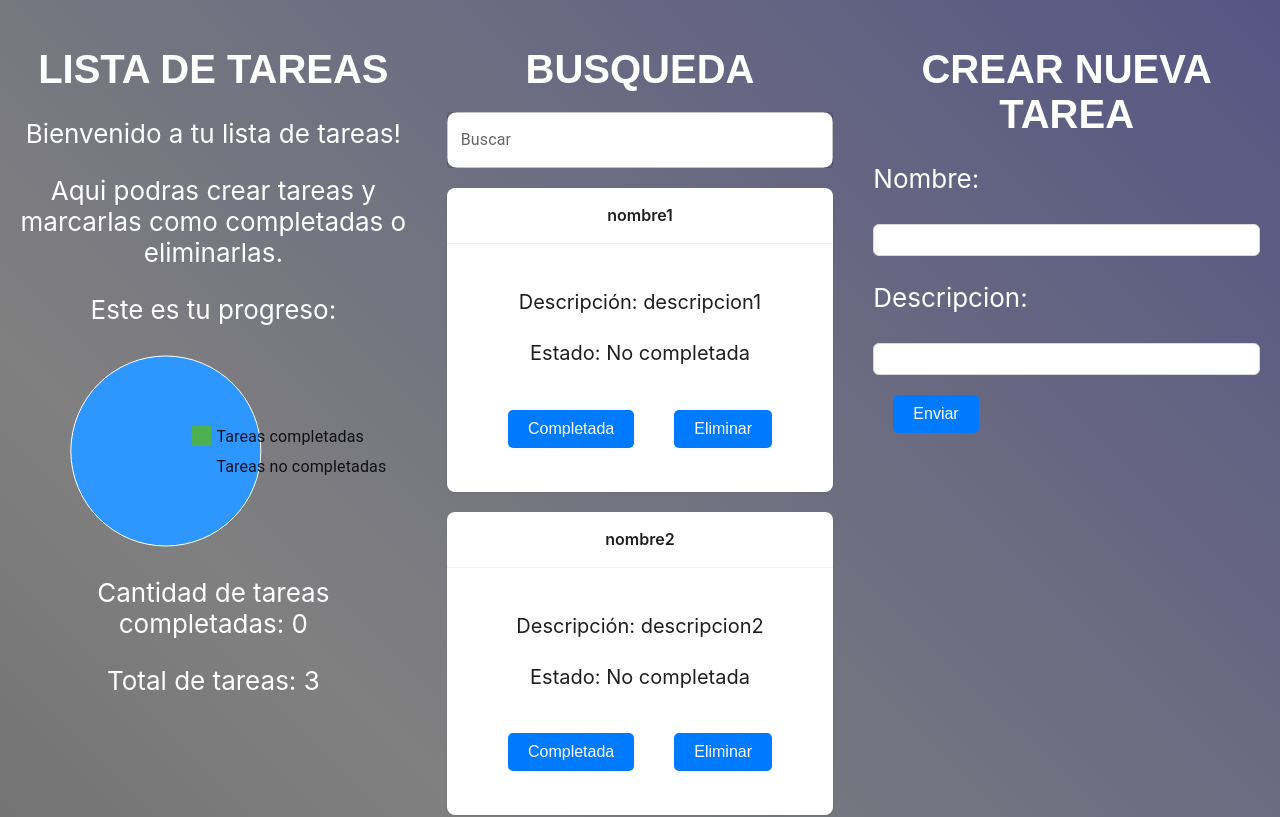
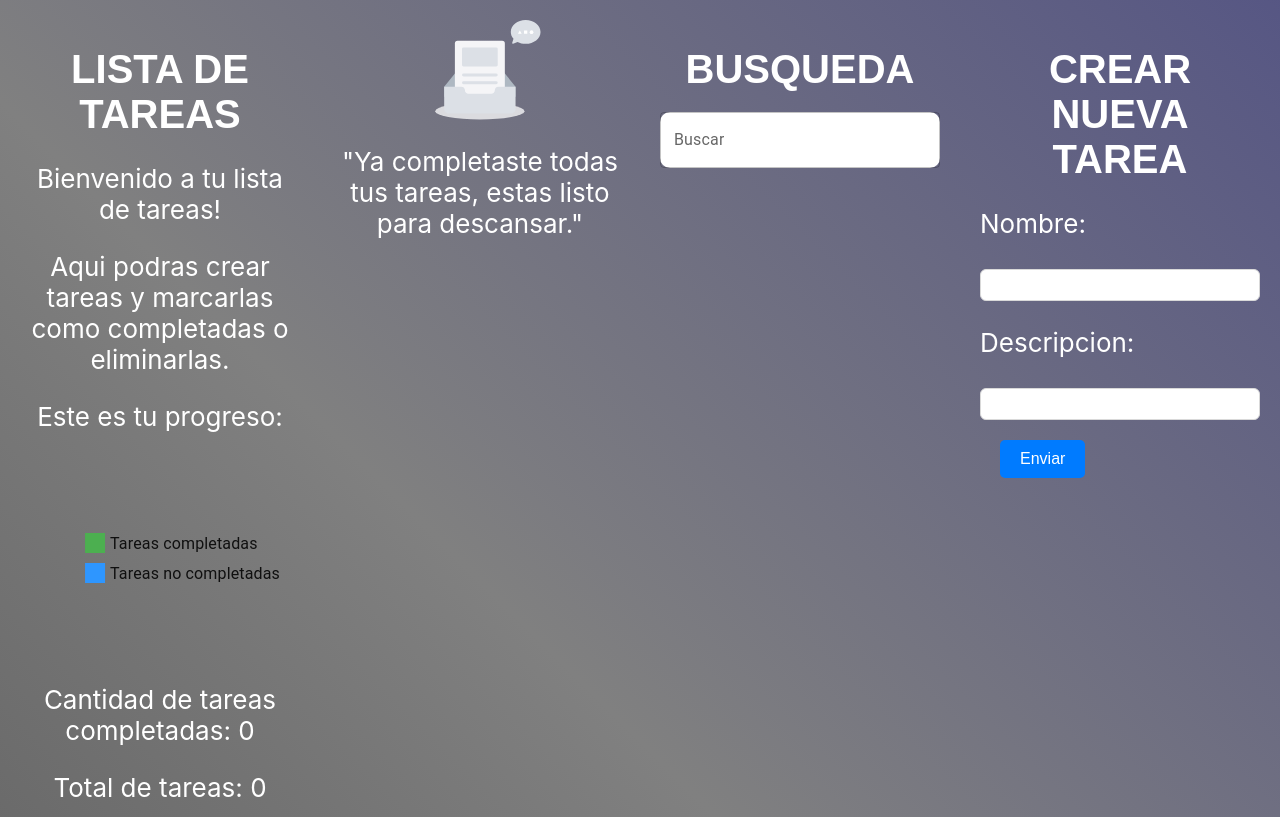
Before and after one commit to Diego966-b/PWA-TP1, a React (Create React App) app: page / in a window 1280 px wide. Shown: the top 817 px of the page. Built offline with nearby package versions, Linux system fonts and the light colour scheme.

Commit message:
readme.md

```diff
--- a/src/pages/Home/Home.jsx
+++ b/src/pages/Home/Home.jsx
@@ -11,10 +11,10 @@ import Button from '../../components/Button/Button.jsx';
 import Listar from '../../components/Listar/Listar.jsx';
 import Busqueda from '../../components/Busqueda/Busqueda.jsx';
 import Grafico from '../../components/Grafico/Grafico.jsx';
-
+/*
 const tarea = {
     id: Date.now(),
-    nombre: "nombre1",
+    nombre: "Lavar los",
     descripcion: "descripcion1",
     completada: false,
 };
@@ -31,14 +31,15 @@ const tarea3 = {
     completada: false,
 };
 
-const tareas = [tarea, tarea2, tarea3]; // Borrar despues tareas pre creadas!!!
+const tareas = [tarea, tarea2, tarea3];
+*/
 
 const Home = () => {
 
     // UseStates
 
     const [cantTareasCompletadas, setCantTareasCompletadas] = useState(0);
-    const [listaTareas, setListaTareas] = useState(tareas);
+    const [listaTareas, setListaTareas] = useState([]);
     const [valueBusqueda, setValueBusqueda] = useState("");
     const [valueNombre, setValueNombre] = useState("");
     const [valueDescrip, setValueDescrip] = useState("");
```
Also changed, not shown: 1 other file (tests, documents, lock files or other folders).
